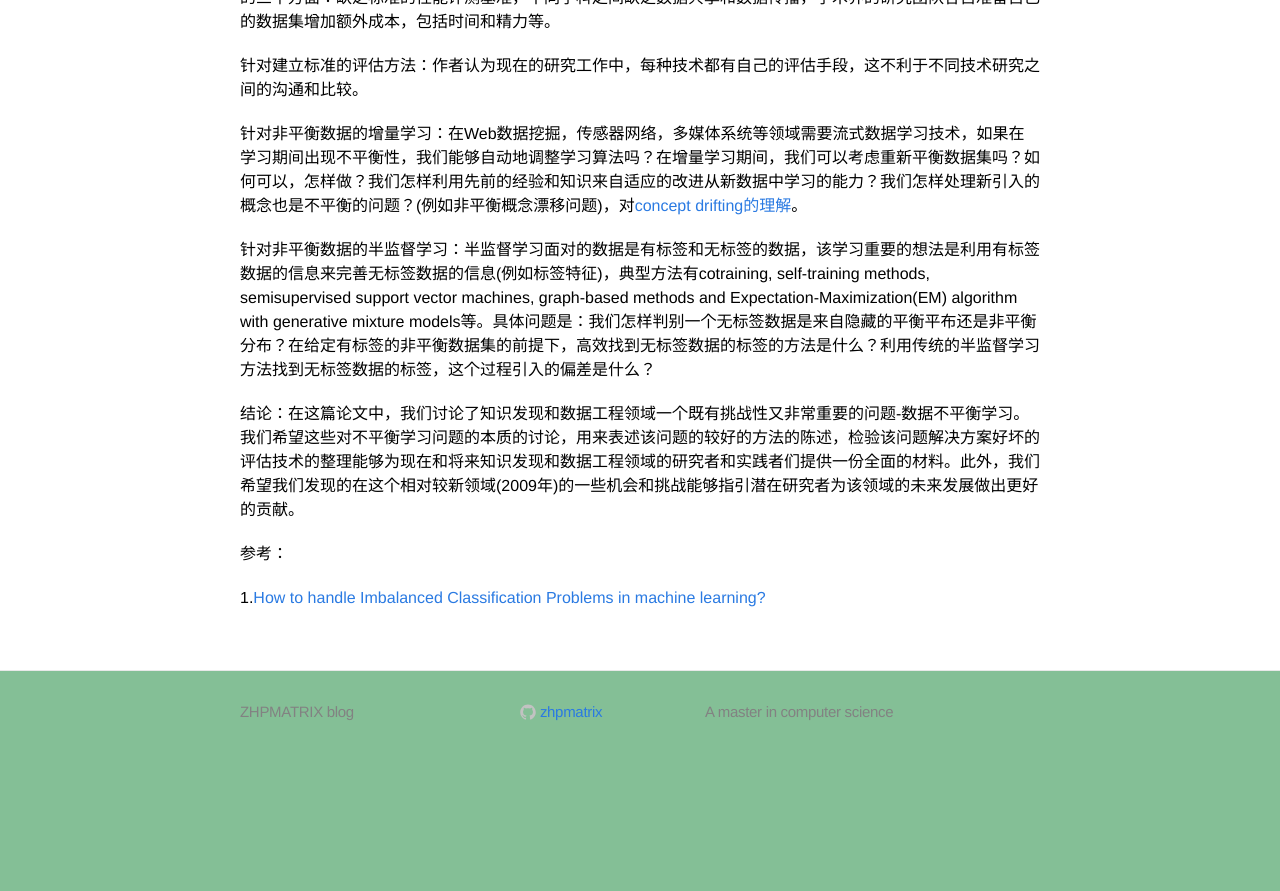
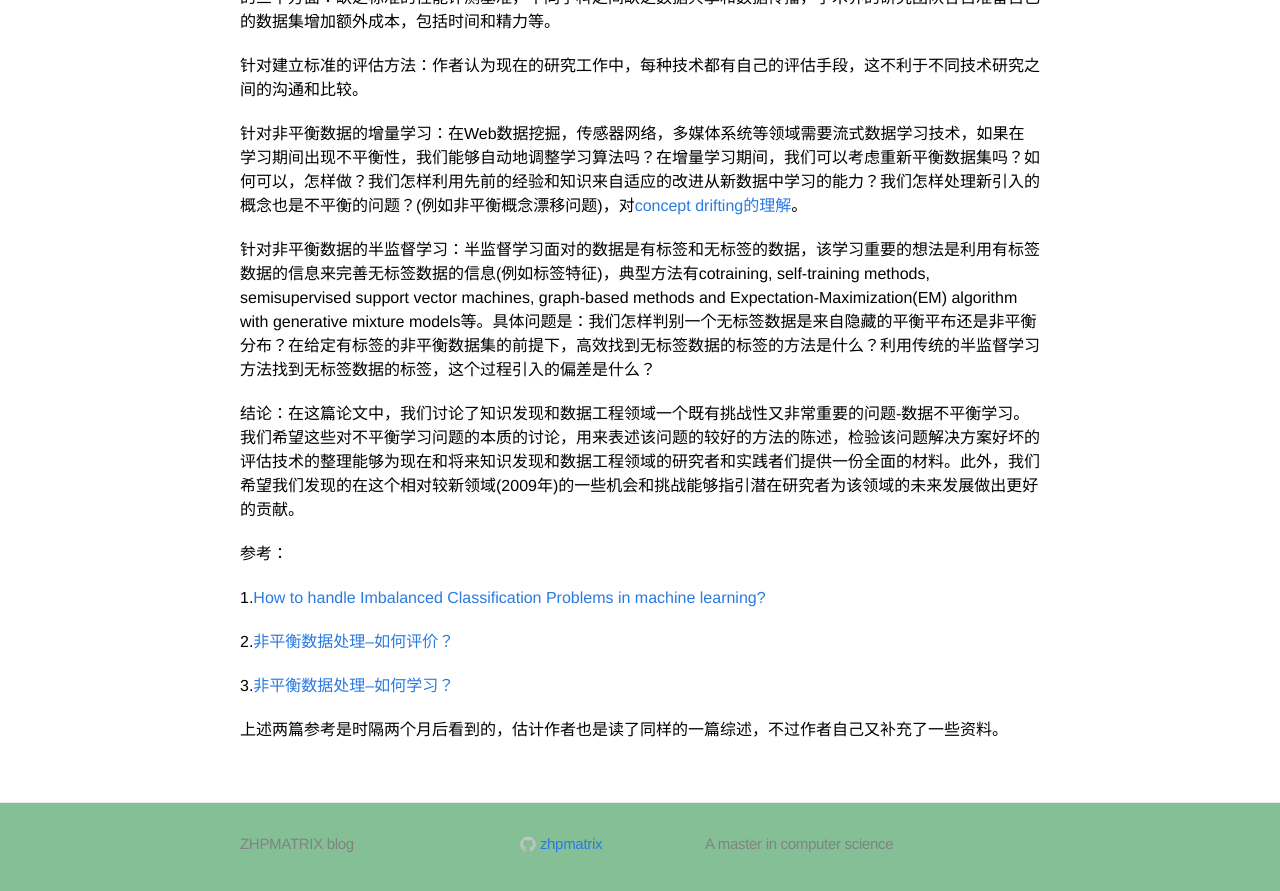
Before and after one commit to zhpmatrix/zhpmatrix.github.io, a Jekyll site: the page built from _posts/2017-02-26-learning-from-imbalanced-data.md, in a window 1280 px wide and 900 px high, scrolled down 4718 px. Shown: the top 891 px of the window. Built offline with Jekyll 4.4.1, drawn with Linux system fonts in a browser that asks for light colours; comment, search, counter and statistics services are not loaded; before the commit the page ends 5486 px from its top, so only the background shows below that.

Commit message:
add refs for learning from imbalanced data

```diff
--- a/_posts/2017-02-26-learning-from-imbalanced-data.md
+++ b/_posts/2017-02-26-learning-from-imbalanced-data.md
@@ -131,3 +131,9 @@ SMOTE的缺点是由于它生成样本的方式导致的。此处，提到了一
 参考：
 
 1.[How to handle Imbalanced Classification Problems in machine learning?](https://www.analyticsvidhya.com/blog/2017/03/imbalanced-classification-problem/)
+
+2.[非平衡数据处理--如何评价？](http://mp.weixin.qq.com/s?__biz=MzIzMjU1NTg3Ng==&mid=2247483941&idx=1&sn=e1af212606d49219899d23d561392bb0&chksm=e892562edfe5df3899ab7d611474c65752c1d85a1e60c6c9dadbf15dee4bd6d1e1331c4718ca&mpshare=1&scene=23&srcid=05043a6iFpxDdZMWMAMsWhQX#rd)
+
+3.[非平衡数据处理--如何学习？](http://mp.weixin.qq.com/s?__biz=MzIzMjU1NTg3Ng==&mid=2247483965&idx=1&sn=3774e0ffd067ab37fffe4c39c8e9d7e7&chksm=e8925636dfe5df203c863319876b4550d73f11473e8af0bd11fbd926240addf23a7df8427ac4&mpshare=1&scene=23&srcid=0504L06TqXVyzgtviuhXR5l2#rd)
+
+上述两篇参考是时隔两个月后看到的，估计作者也是读了同样的一篇综述，不过作者自己又补充了一些资料。
```
